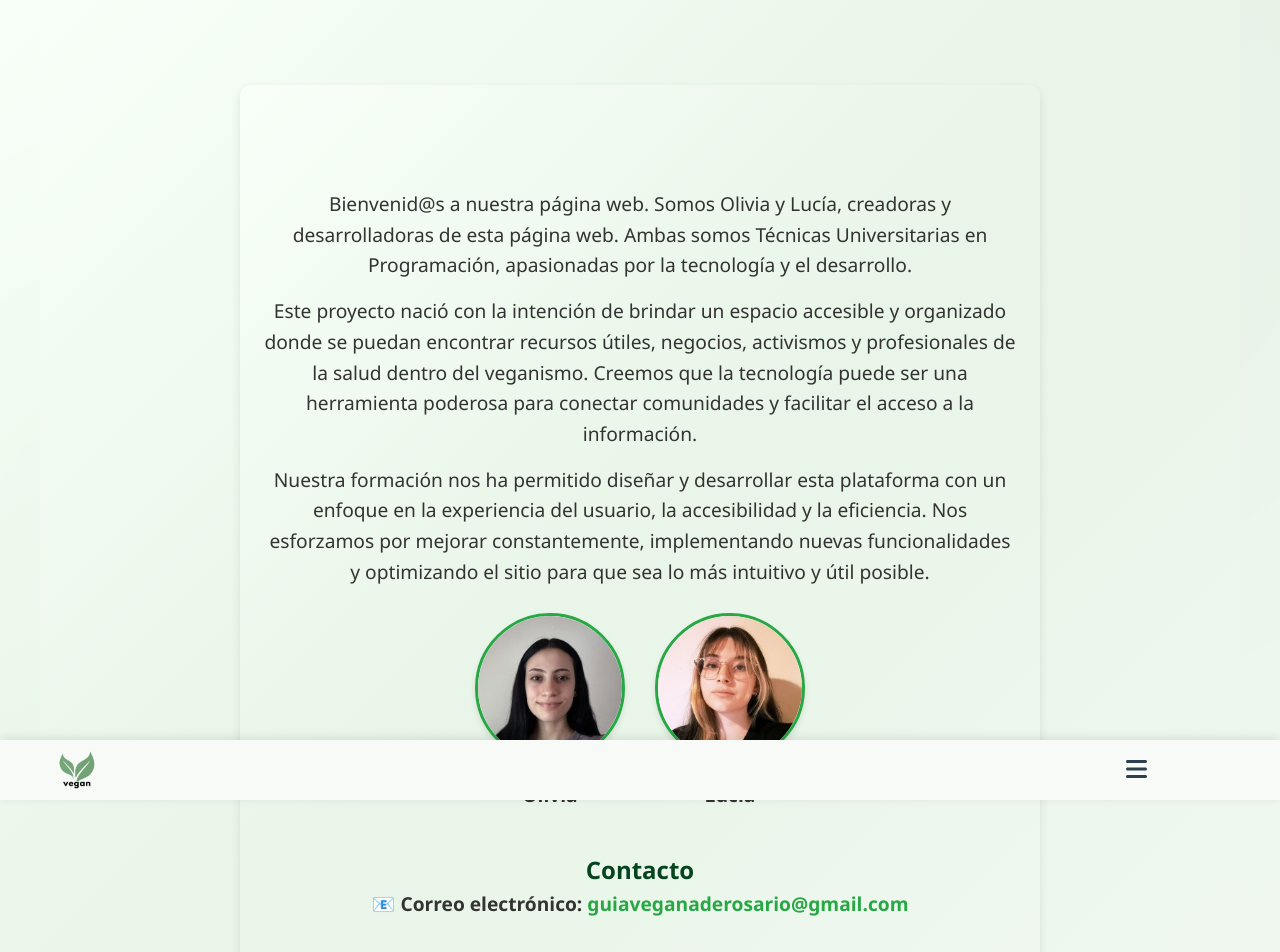
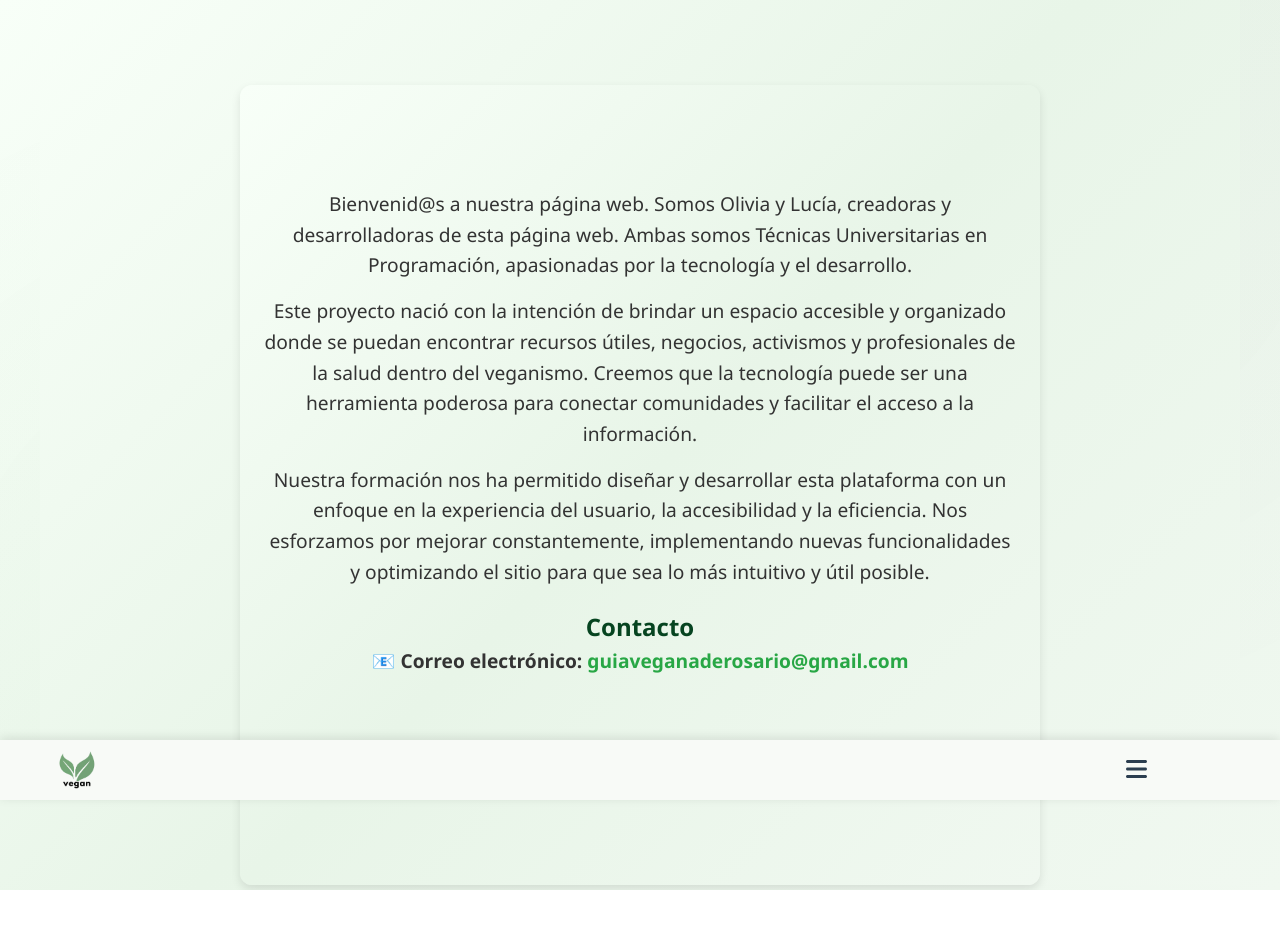
Before and after one commit to olivialuciano/Guia-Vegana-Frontend, a React (Vite) app: page /about in a window 1280 px wide. Shown: the top 952 px of the page. After the commit the page ends 890 px from the top, so only its background shows below. Built offline with nearby package versions, Linux system fonts and the light colour scheme.

Commit message:
Update About.jsx

```diff
--- a/src/pages/About/About.jsx
+++ b/src/pages/About/About.jsx
@@ -30,30 +30,7 @@ const About = () => {
           </p>
         </div>
 
-        <div className="about-photos">
-          <div className="photo-container">
-            <a
-              href="https://linkedin.com/in/olivialuciano"
-              target="_blank"
-              rel="noopener noreferrer"
-              className="photo-link"
-            >
-              <img src={Olivia} alt="Olivia Luciano" className="profile-photo" />
-              <p>Olivia</p>
-            </a>
-          </div>
-          <div className="photo-container">
-            <a
-              href="https://linkedin.com/in/luciapalazzini"
-              target="_blank"
-              rel="noopener noreferrer"
-              className="photo-link"
-            >
-              <img src={Lucia} alt="Lucía Palazzini" className="profile-photo" />
-              <p>Lucía</p>
-            </a>
-          </div>
-        </div>
+
       </div>
 
       <h2>Contacto</h2>
```
